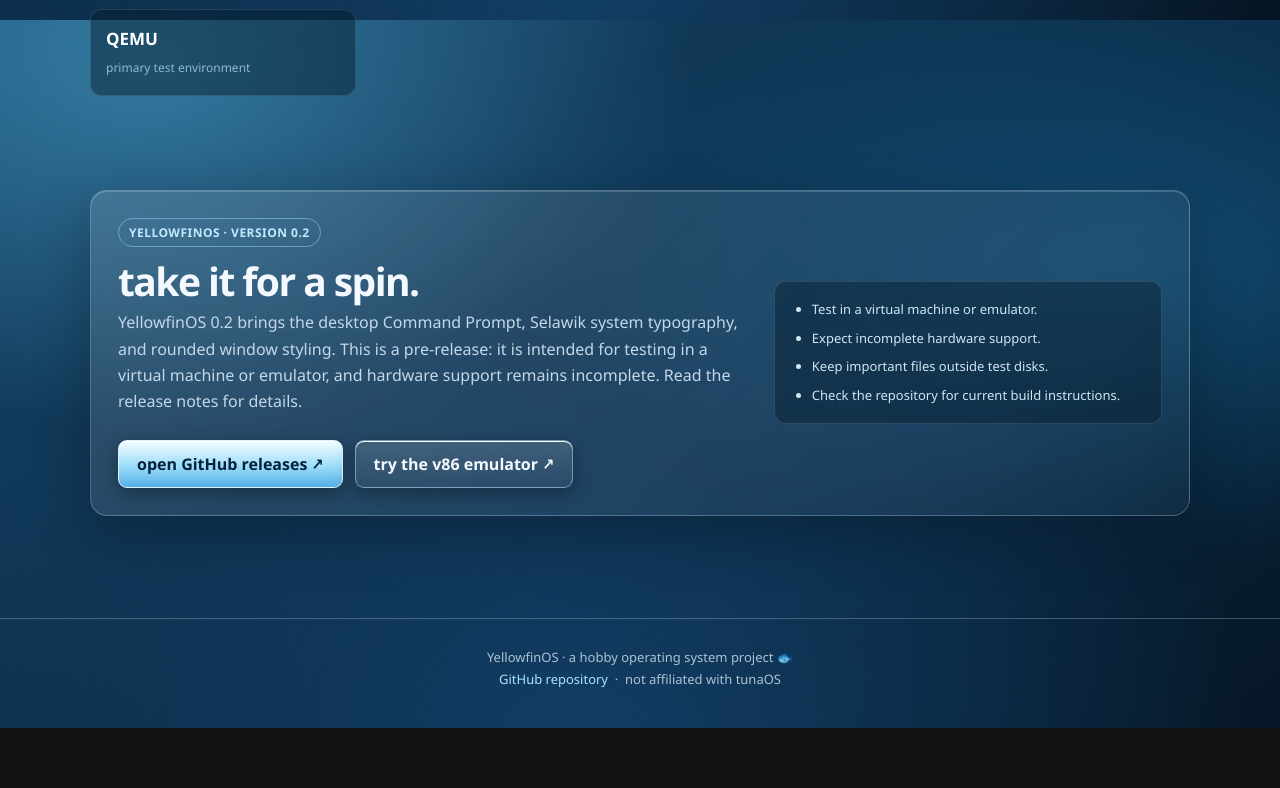
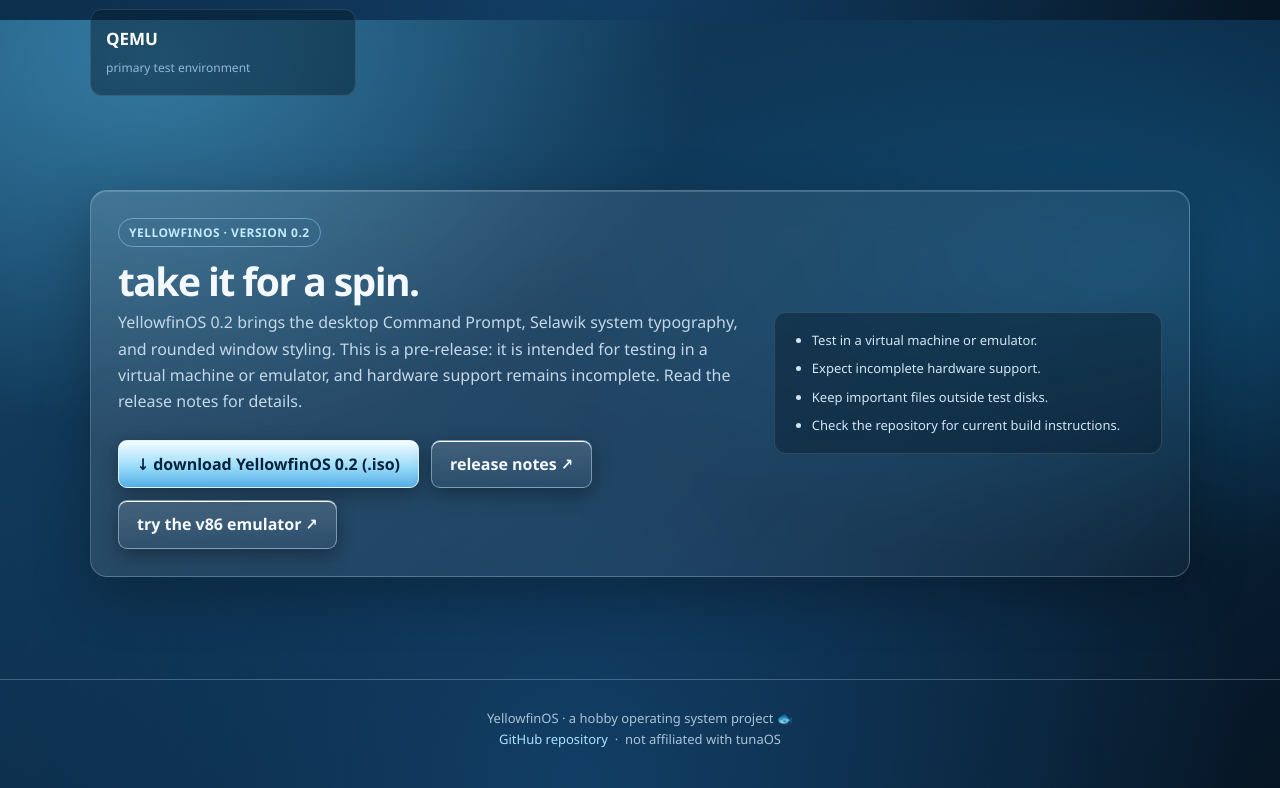
Before and after one commit to KingdomOfFinland/yellowfin-os, a plain HTML site: page index.html in a window 1280 px wide. Shown: the part 2380-3168 px from the top of the page. Before the commit the page ends 3108 px from the top, so only its background shows below. Drawn offline with Linux system fonts and the light colour scheme.

Commit message:
Add direct YellowfinOS 0.2 ISO download link

```diff
--- a/index.html
+++ b/index.html
@@ -84,7 +84,7 @@ footer{margin-top:55px;padding:28px 15px 38px;border-top:1px solid var(--line);t
 <section id="download"><div class="glass release"><div>
 <span class="tag">YELLOWFINOS · VERSION 0.2</span><h2 style="margin-top:12px">take it for a spin.</h2>
 <p class="muted">YellowfinOS 0.2 brings the desktop Command Prompt, Selawik system typography, and rounded window styling. This is a pre-release: it is intended for testing in a virtual machine or emulator, and hardware support remains incomplete. Read the release notes for details.</p>
-<div class="actions"><a class="button" href="https://github.com/KingdomOfFinland/yellowfin-os/releases/latest">open GitHub releases ↗</a><a class="button secondary" href="https://copy.sh/v86/">try the v86 emulator ↗</a></div>
+<div class="actions"><a class="button" href="https://github.com/kingdomoffinland/yellowfin-os/releases/download/operatingsystem1/yellowfin.iso">↓ download YellowfinOS 0.2 (.iso)</a><a class="button secondary" href="https://github.com/KingdomOfFinland/yellowfin-os/releases/tag/operatingsystem1">release notes ↗</a><a class="button secondary" href="https://copy.sh/v86/">try the v86 emulator ↗</a></div>
 </div><ul class="checklist"><li>Test in a virtual machine or emulator.</li><li>Expect incomplete hardware support.</li><li>Keep important files outside test disks.</li><li>Check the repository for current build instructions.</li></ul></div></section>
 </main>
 <footer>YellowfinOS · a hobby operating system project 🐟<br><a href="https://github.com/KingdomOfFinland/yellowfin-os">GitHub repository</a> &nbsp;·&nbsp; not affiliated with tunaOS</footer>
```
